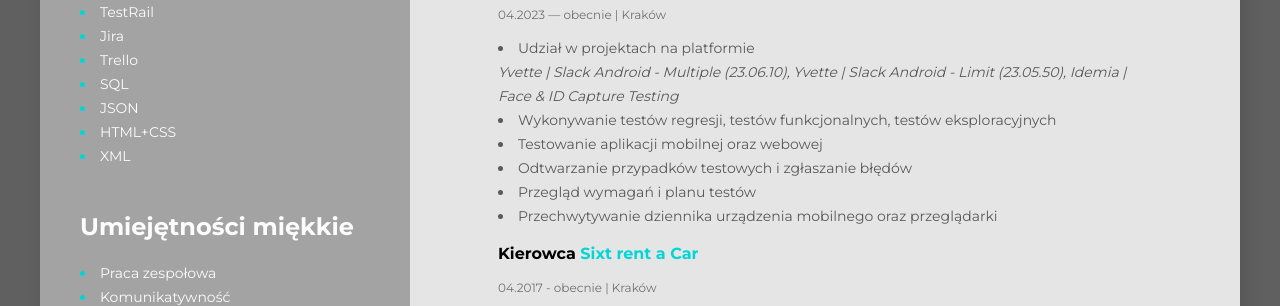
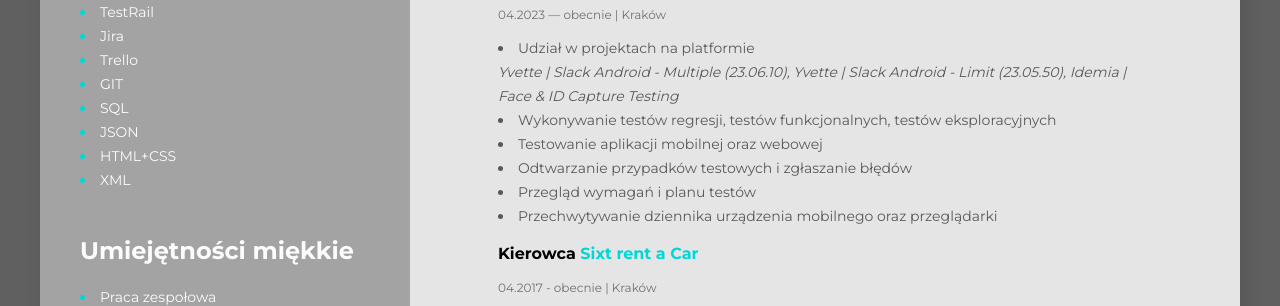
Before and after one commit to Hausner92/webCV, a plain HTML site: page index.html in a window 1280 px wide. Shown: the part 734-1040 px from the top of the page. Drawn offline with Linux system fonts and the light colour scheme.

Commit message:
dodanie Git'a do tech skills

```diff
--- a/index.html
+++ b/index.html
@@ -166,6 +166,7 @@ możliwość wykorzystać to doświadczenie w IT.
             <li><span class="list-secondary-item">TestRail</span></li>
             <li><span class="list-secondary-item">Jira</span></li>
             <li><span class="list-secondary-item">Trello</span></li>
+            <li><span class="list-secondary-item">GIT</span></li>
             <li><span class="list-secondary-item">SQL</span></li>
             <li><span class="list-secondary-item">JSON</span></li>
             <li><span class="list-secondary-item">HTML+CSS</span></li>
```
